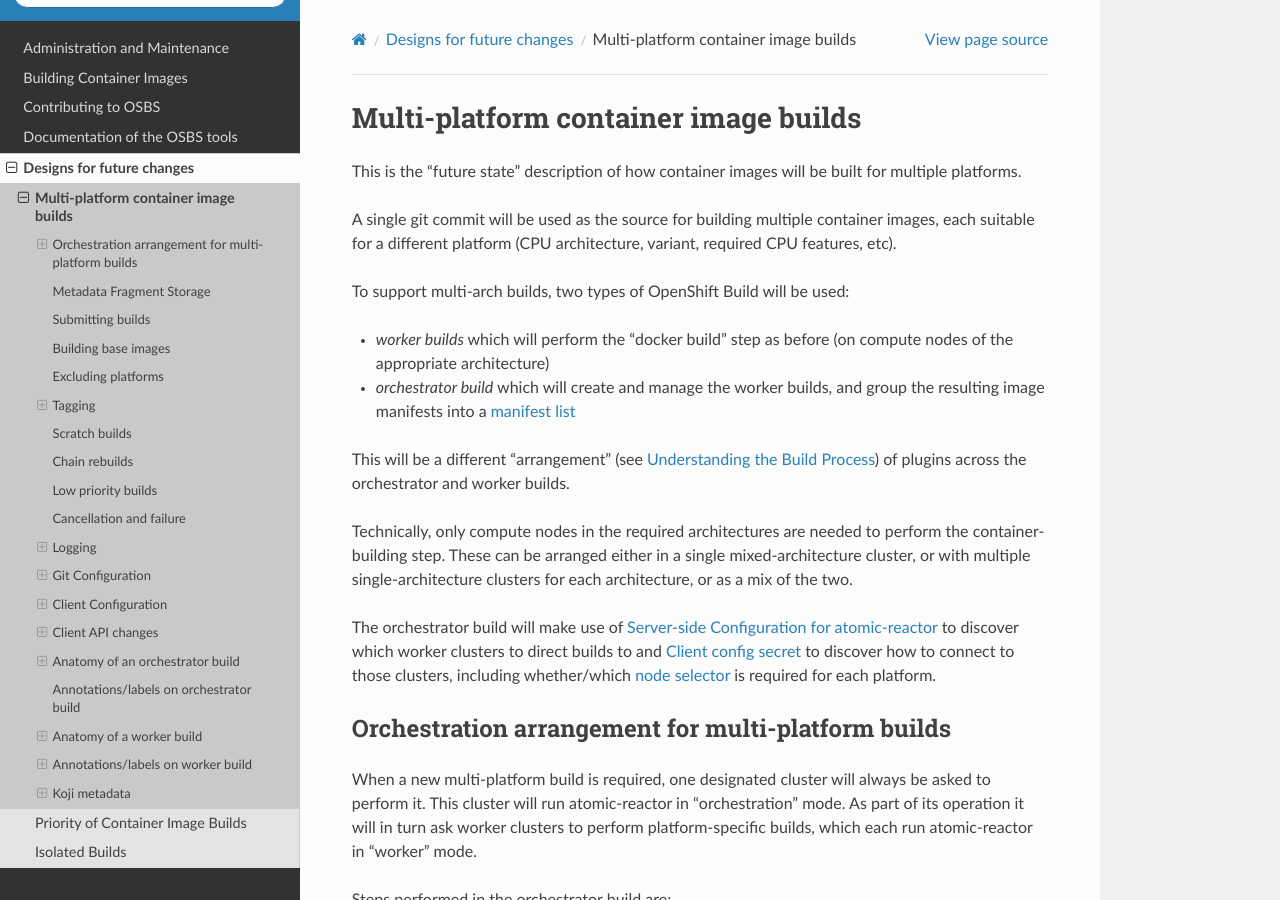
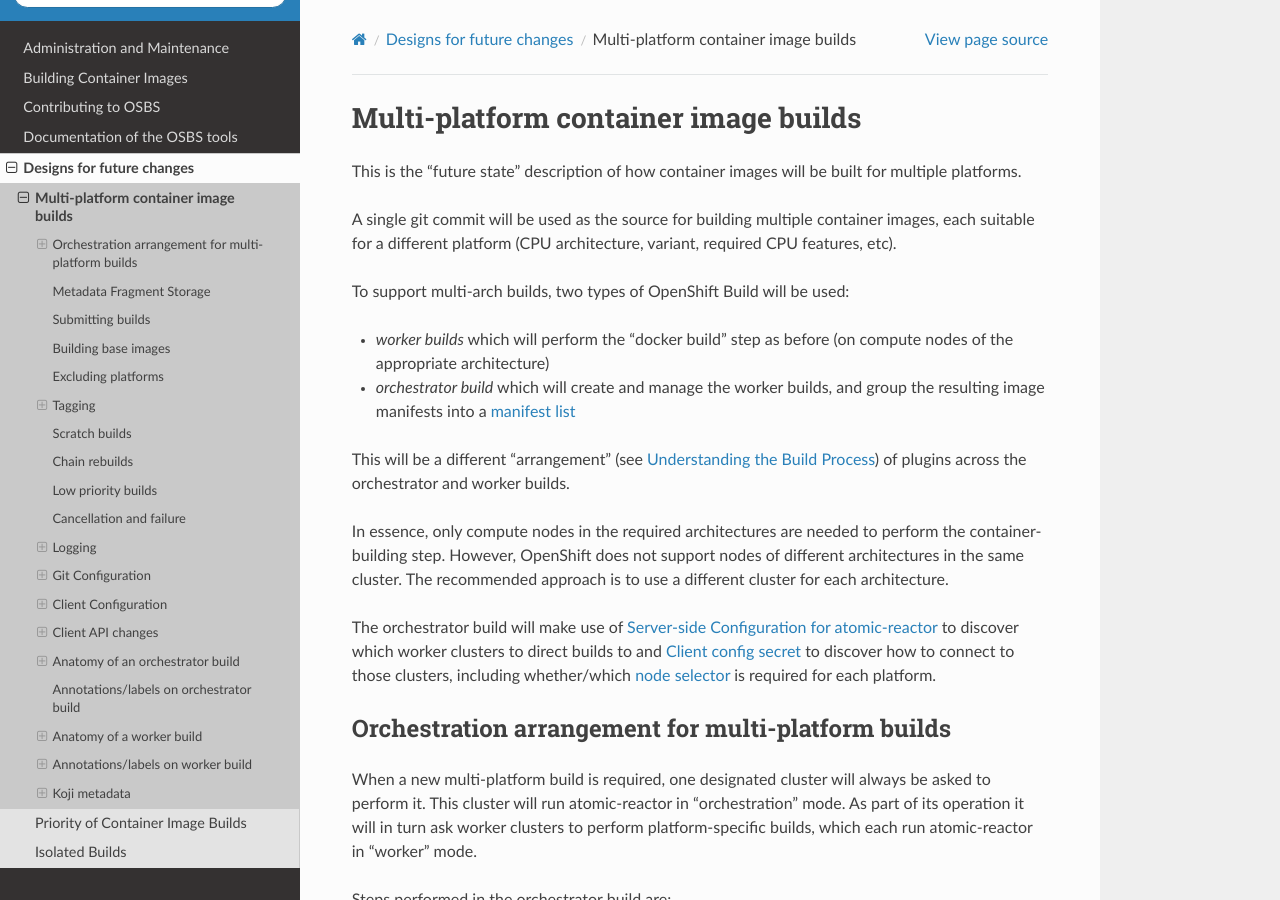
Before and after one commit to containerbuildsystem/osbs-docs, a Sphinx documentation site: the page built from docs/multiarch.rst, in a window 1280 px wide and 900 px high. Built offline with Sphinx 7.4.7 and the Read the Docs theme 2.0.0, drawn with Linux system fonts in a browser that asks for light colours.

Commit message:
Clarify multi-arch OS cluster is not supported

```diff
--- a/docs/multiarch.rst
+++ b/docs/multiarch.rst
@@ -21,11 +21,10 @@ used:
 This will be a different "arrangement" (see :ref:`build process`) of
 plugins across the orchestrator and worker builds.
 
-Technically, only compute nodes in the required architectures are
-needed to perform the container-building step. These can be arranged
-either in a single mixed-architecture cluster, or with multiple
-single-architecture clusters for each architecture, or as a mix of the
-two.
+In essence, only compute nodes in the required architectures are needed to
+perform the container-building step. However, OpenShift does not support nodes
+of different architectures in the same cluster. The recommended approach is to
+use a different cluster for each architecture.
 
 The orchestrator build will make use of :ref:`config.yaml` to discover
 which worker clusters to direct builds to and
```
